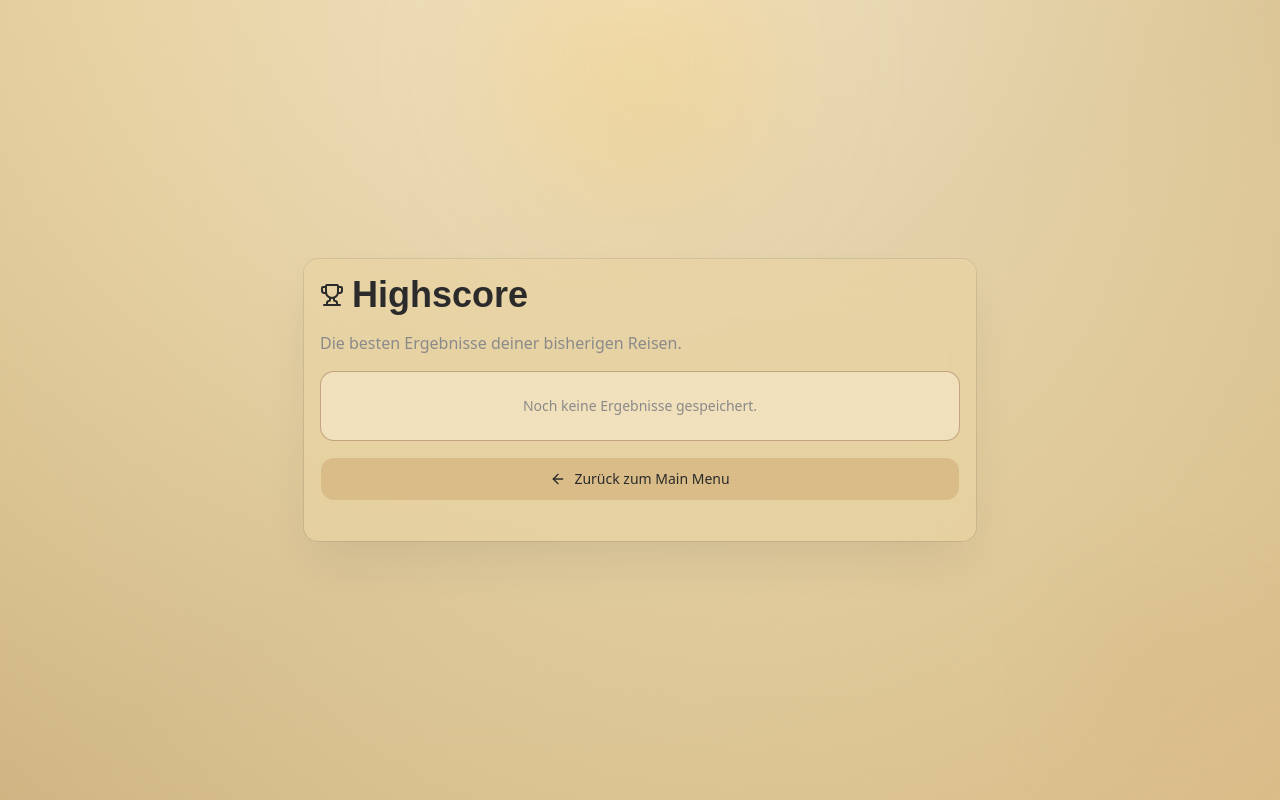
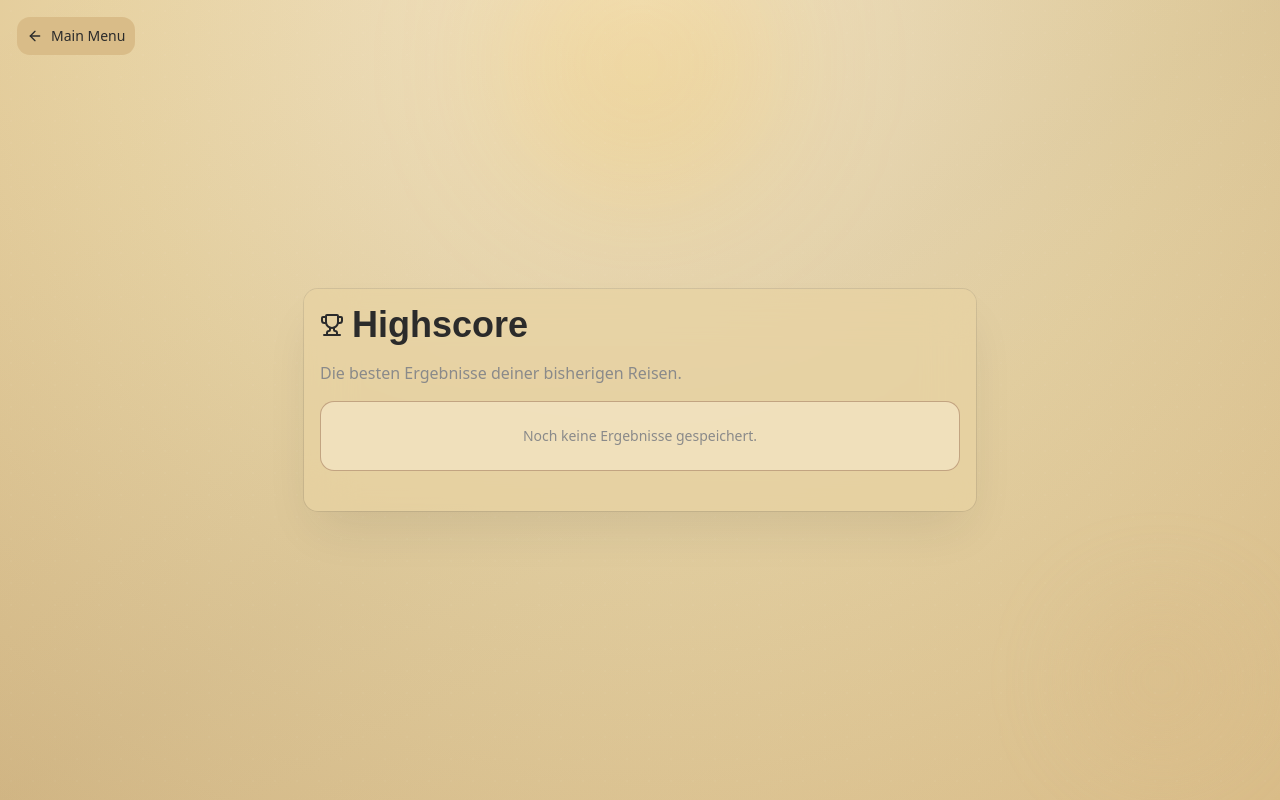
Before and after one commit to dus-tin9/Caravan-Chaos, a React (Vite) app in the folder my-app/: page /highscore in a window 1280 px wide. Built offline with nearby package versions, Linux system fonts and the light colour scheme.

Commit message:
Button fix

```diff
--- a/my-app/src/components/Highscore.jsx
+++ b/my-app/src/components/Highscore.jsx
@@ -33,6 +33,15 @@ export default function HighscorePage() {
       <div className="pointer-events-none absolute bottom-8 right-8 h-44 w-44 rounded-full bg-accent/25 blur-2xl" />
       <div className="pointer-events-none absolute inset-0 bg-gradient-to-br from-transparent via-foreground/5 to-transparent" />
       <div className="pointer-events-none absolute inset-0 bg-[radial-gradient(circle,rgba(255,255,255,0.14)_1px,transparent_1px)] [background-size:22px_22px] opacity-20 dark:opacity-10" />
+
+      <Button
+        variant="secondary"
+        className="fixed left-4 top-4 z-50 h-10 gap-2 rounded-xl"
+        onClick={() => navigate(routes.main)}
+      >
+        <ArrowLeft className="size-4" />
+        Main Menu
+      </Button>
 
       <Card className="relative z-10 w-full max-w-2xl border-border/60 bg-card/70 shadow-2xl shadow-foreground/10 backdrop-blur-xl">
         <CardHeader className="space-y-3">
@@ -83,14 +92,6 @@ export default function HighscorePage() {
             ))
           )}
 
-          <Button
-            variant="secondary"
-            className="h-11 gap-2 rounded-xl"
-            onClick={() => navigate(routes.main)}
-          >
-            <ArrowLeft className="size-4" />
-            Zurück zum Main Menu
-          </Button>
         </CardContent>
       </Card>
     </main>
```
